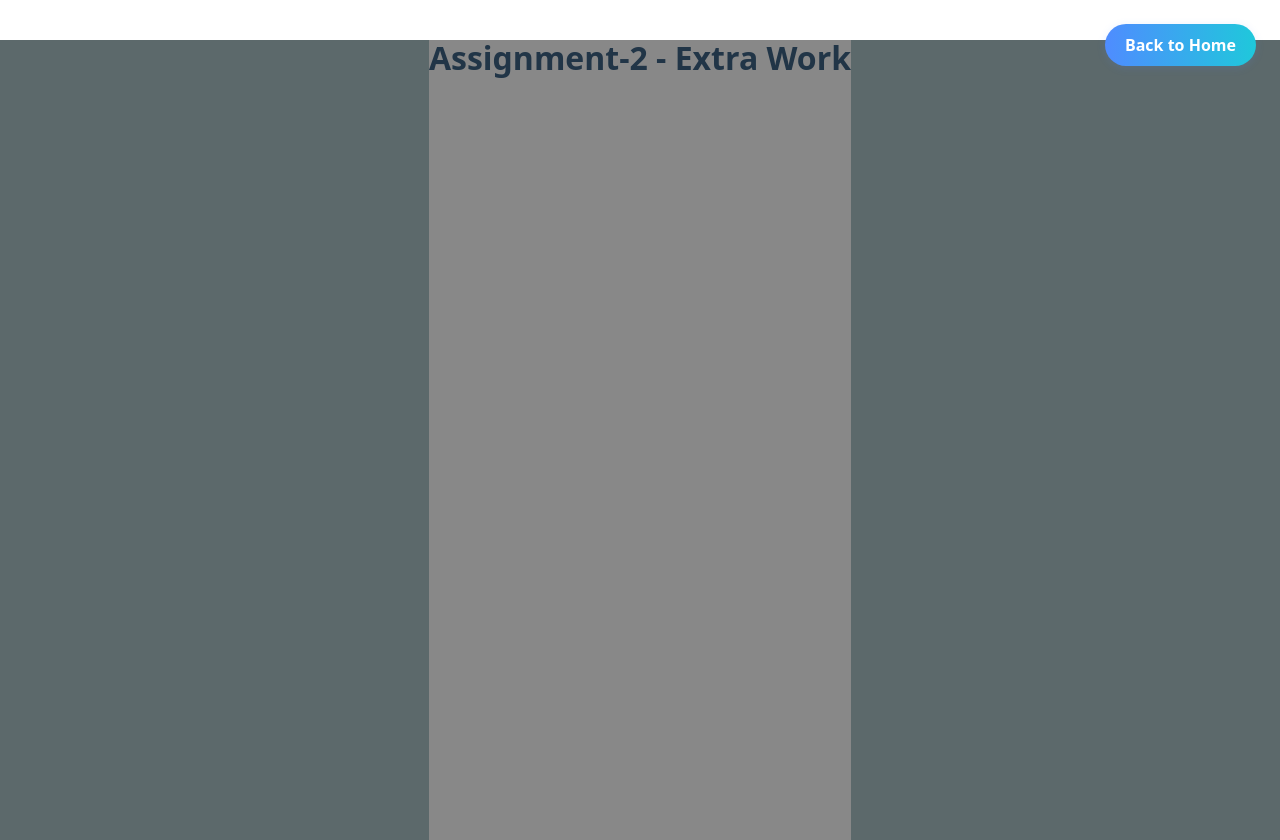
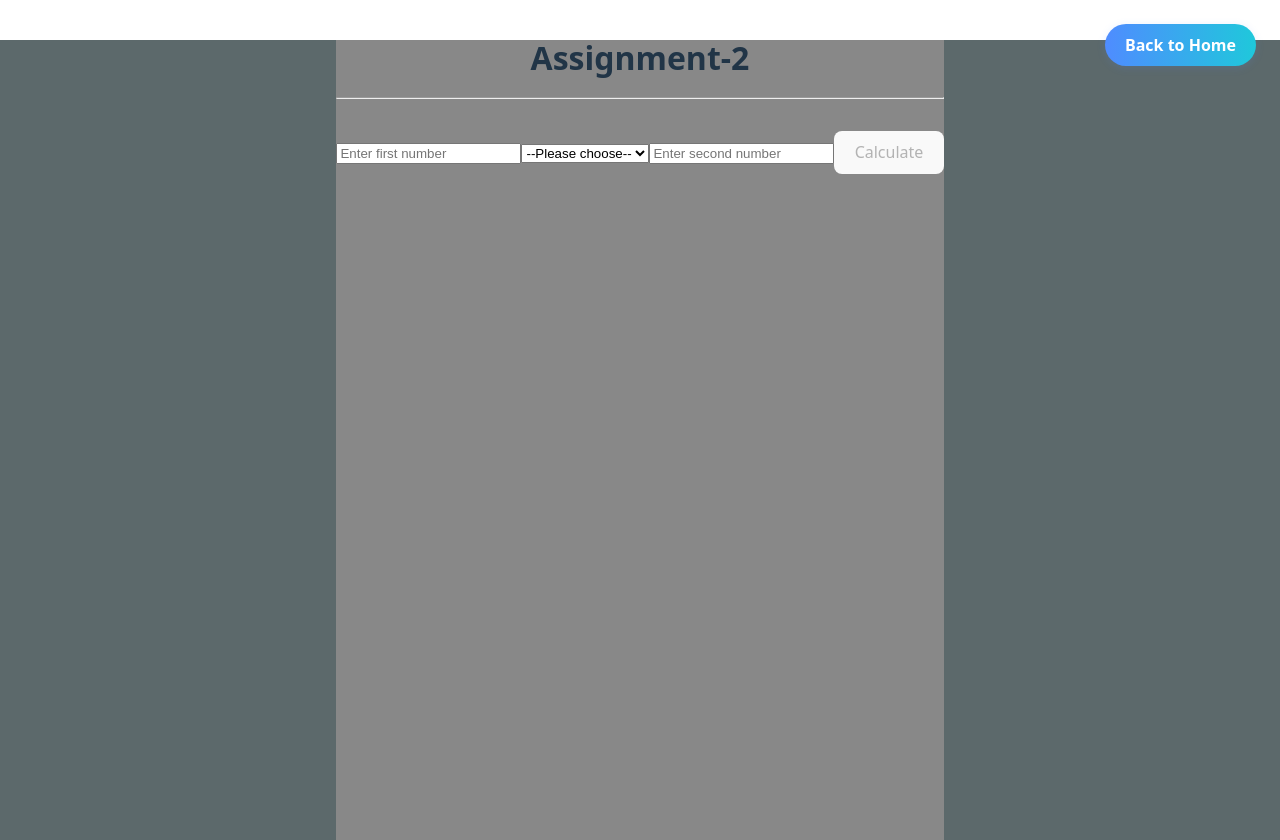
Before and after one commit to numeshj/React-Assignments---Extra, a React (Vite) app: page /#/asg-2 in a window 1280 px wide. Built offline with nearby package versions, Linux system fonts and the light colour scheme.

Commit message:
Assignment2

```diff
--- a/src/assignments/ASG_2.jsx
+++ b/src/assignments/ASG_2.jsx
@@ -1,11 +1,80 @@
-import BackToHome from '../component/BackToHome'
-import '../assignments/Pages.css';
+import BackToHome from "../component/BackToHome";
+import "../assignments/Pages.css";
+import { useState } from "react";
 
 export default function ASG_2() {
+  const [num1, setNum1] = useState("");
+  const [num2, setNum2] = useState("");
+  const [selectedOption, setSelectOption] = useState("");
+  const [result, setResult] = useState("");
+
+  const handleCalculate = () => {
+    const number1 = parseFloat(num1);
+    const number2 = parseFloat(num2);
+
+    if (isNaN(number1) || isNaN(number2) || !selectedOption) {
+      setResult("Invalid input");
+      return;
+    }
+
+    let res;
+    switch (selectedOption) {
+      case "+":
+        res = number1 + number2;
+        break;
+      case "-":
+        res = number1 - number2;
+        break;
+      case "*":
+        res = number1 * number2;
+        break;
+      case "/":
+        res = number2 !== 0 ? number1 / number2 : "Cannot divide by zero";
+        break;
+      default:
+        res = "Invalid operation";
+    }
+
+    setResult(res);
+  };
+
+  const isDisabled = !num1 || !num2 || !selectedOption;
+
   return (
     <>
-        <BackToHome/>
-      <h1 className="assignment-title" >Assignment-2 - Extra Work</h1>
+      <BackToHome />
+      <h1 className="assignment-title">Assignment-2</h1>
+      <hr />
+      <br />
+
+      <input
+        type="number"
+        value={num1}
+        onChange={(e) => setNum1(e.target.value)}
+        placeholder="Enter first number"
+      />
+
+      <select value={selectedOption} onChange={(e) => setSelectOption(e.target.value)}>
+        <option value="">--Please choose--</option>
+        <option value="+">Addition</option>
+        <option value="-">Subtraction</option>
+        <option value="*">Multiplication</option>
+        <option value="/">Division</option>
+      </select>
+
+      <input
+        type="number"
+        value={num2}
+        onChange={(e) => setNum2(e.target.value)}
+        placeholder="Enter second number"
+      />
+
+      <button onClick={handleCalculate} disabled={isDisabled}>
+        Calculate
+      </button>
+
+      {/* Only show result if it's not empty */}
+      {result !== "" && <label>Result: {result}</label>}
     </>
-  )
+  );
 }
```
Also changed, not shown: 3 other files (tests, documents, lock files or other folders).
